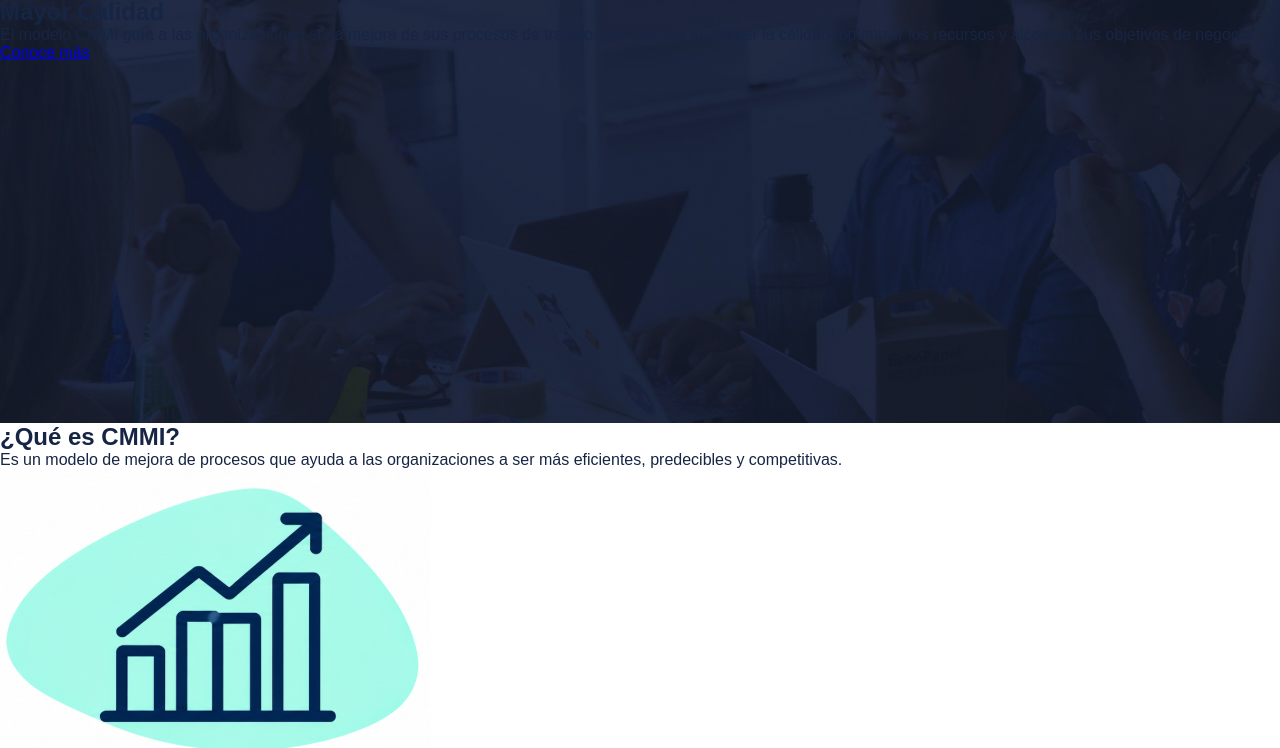
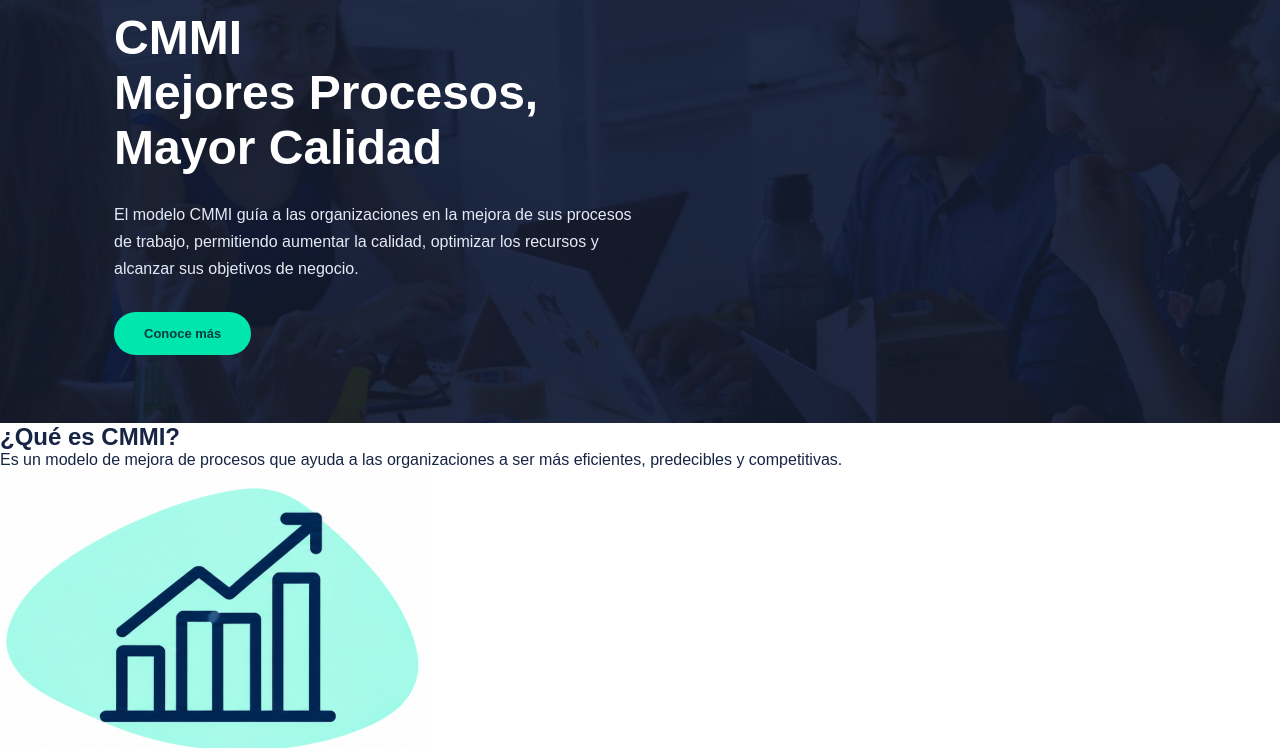
Before and after one commit to lmaireth/Proyecto-_CMMI, a plain HTML site: page index.html in a window 1280 px wide. Shown: the part 147-895 px from the top of the page. Drawn offline with Linux system fonts and the light colour scheme.

Commit message:
feat - Se agrego el style de la portada

```diff
--- a/styles/style.css
+++ b/styles/style.css
@@ -68,3 +68,55 @@ header {
 .menu a:hover {
     color: #00e6ad;
 }
+
+.portada {
+    width: 90%;
+    margin: auto;
+    display: grid;
+    grid-template-columns: 1fr;
+    align-items: center;
+}
+
+.portada-contenido {
+    width: 80%;
+    padding: 50px;
+    color: #ffffff;
+}
+
+.portada-contenido h1 {
+    font-size: 48px;
+    line-height: 1.15;
+    font-weight: 700;
+    margin-bottom: 25px;
+    color: #ffffff;
+}
+
+.portada-contenido p {
+    width: 65%;
+    font-size: 16px;
+    line-height: 1.7;
+    margin-bottom: 15px;
+    color: #e4eaf5;
+}
+
+.portada-boton {
+    margin-top: 30px;
+}
+
+.portada-boton a {
+    display: inline-block;
+    background-color: #00e6ad;
+    color: #073b43;
+    text-decoration: none;
+    font-size: 13px;
+    font-weight: bold;
+    padding: 14px 30px;
+    border-radius: 30px;
+    transition: all 0.3s ease;
+}
+
+.portada-boton a:hover {
+    background-color: #00c995;
+    color: #ffffff;
+    transform: translateY(-3px);
+}
```
